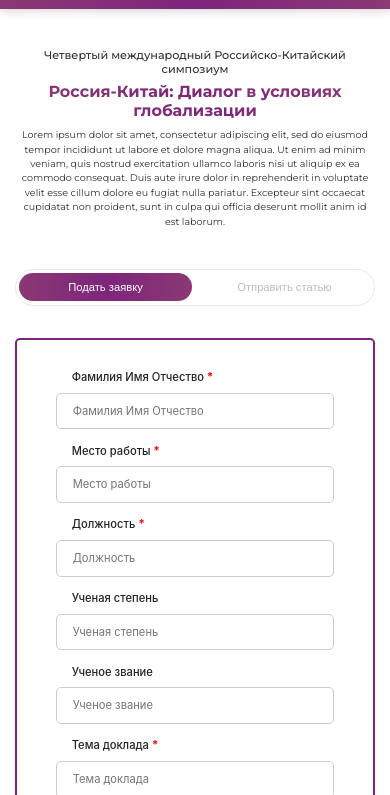
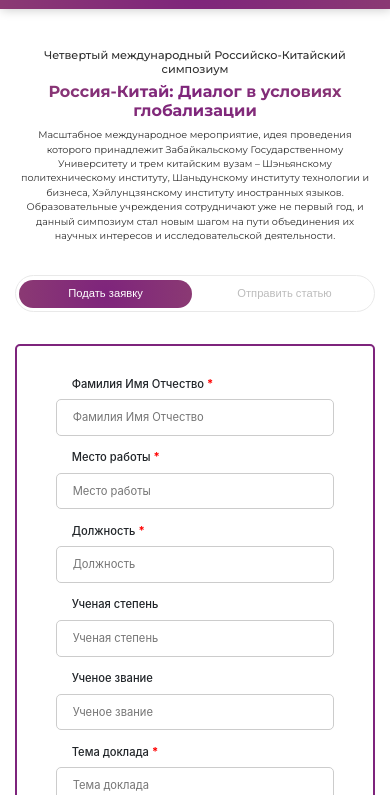
Before and after one commit to yongsatur/zabgu, a plain HTML site: page index.html in a window 390 px wide. Shown: the part 45-840 px from the top of the page. Drawn offline with Linux system fonts and the light colour scheme.

Commit message:
Изменение описания и стилей.

```diff
--- a/css/style.css
+++ b/css/style.css
@@ -161,6 +161,9 @@ footer .icons i:hover {
 .copyright p {
   font-size: 0.7em;
 }
+.copyright p a {
+  font-size: 1em;
+}
 .copyright p a strong {
   color: #008d85;
 }
@@ -260,7 +263,7 @@ footer .icons i:hover {
   }
 
   .info {
-    padding: 4.5em 0;
+    padding: 4.5em 0 4em 0;
   }
   .info h5 {
     font-size: 1.1em;
@@ -307,7 +310,7 @@ footer .icons i:hover {
   }
 
   .info {
-    padding: 4em 0;
+    padding: 3.5em 0 3em 0;
   }
   .info h5 {
     font-size: 0.9em;
@@ -324,7 +327,7 @@ footer .icons i:hover {
   }
 
   iframe {
-    height: 19em;
+    height: 20em;
   }
 
   footer {
@@ -358,7 +361,7 @@ footer .icons i:hover {
   }
 
   .info {
-    padding: 2.5em 0;
+    padding: 2.5em 0 2em 0;
   }
   .info h5 {
     font-size: 0.7em;
--- a/index.html
+++ b/index.html
@@ -50,9 +50,9 @@
 						Россия-Китай: Диалог в условиях глобализации
 					</h1>
 					<p class="wow animate__zoomIn" data-wow-duration="2s">
-						Lorem ipsum dolor sit amet, consectetur adipiscing elit, sed do eiusmod tempor incididunt ut labore et dolore magna aliqua.
-						Ut enim ad minim veniam, quis nostrud exercitation ullamco laboris nisi ut aliquip ex ea commodo consequat. Duis aute irure dolor in reprehenderit in voluptate velit esse cillum dolore eu fugiat nulla pariatur.
-						Excepteur sint occaecat cupidatat non proident, sunt in culpa qui officia deserunt mollit anim id est laborum.
+						Масштабное международное мероприятие, идея проведения которого принадлежит Забайкальскому Государственному Университету и трем китайским вузам –
+						Шэньянскому политехническому институту, Шаньдунскому институту технологии и бизнеса, Хэйлунцзянскому институту иностранных языков.
+						Образовательные учреждения сотрудничают уже не первый год, и данный симпозиум стал новым шагом на пути объединения  их научных интересов и исследовательской деятельности.
 					</p>
 				</div>
 			</div>
```
